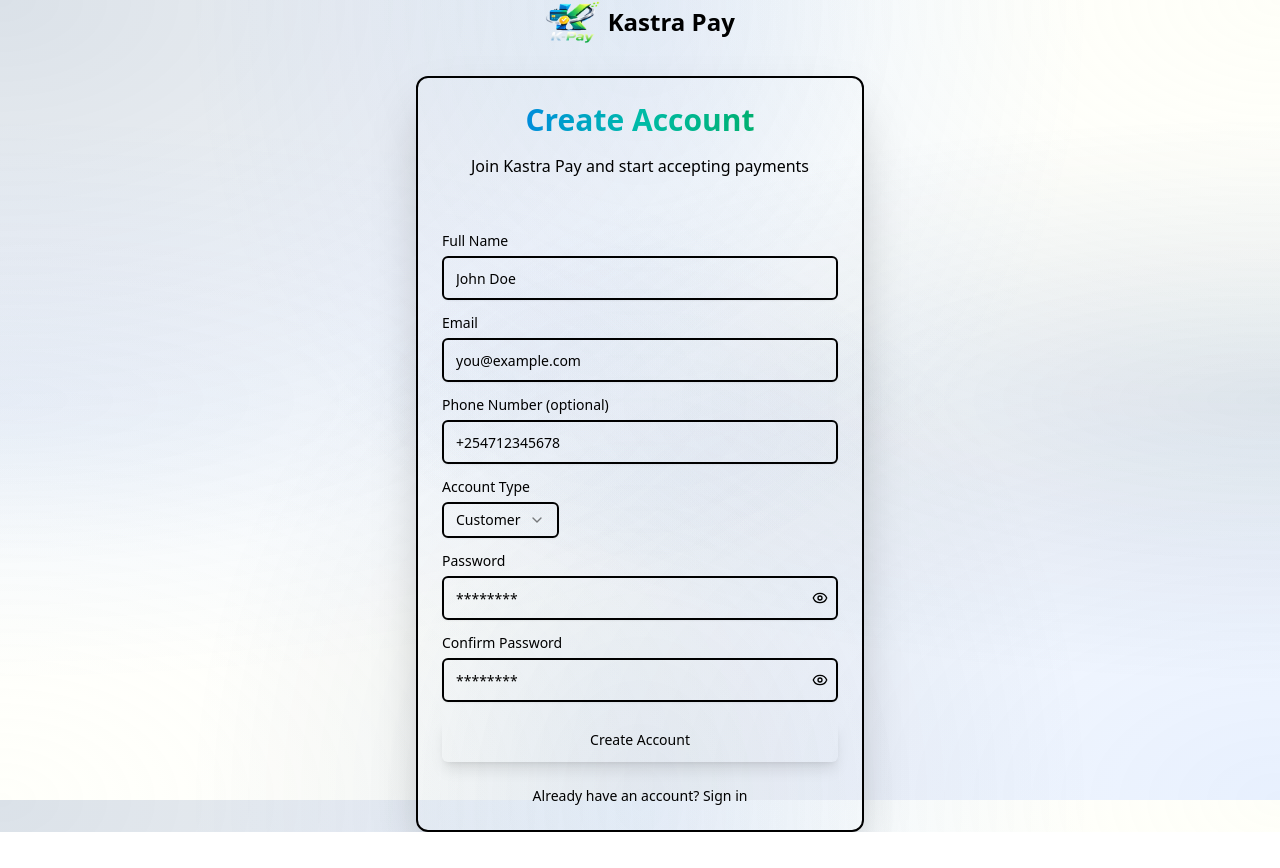
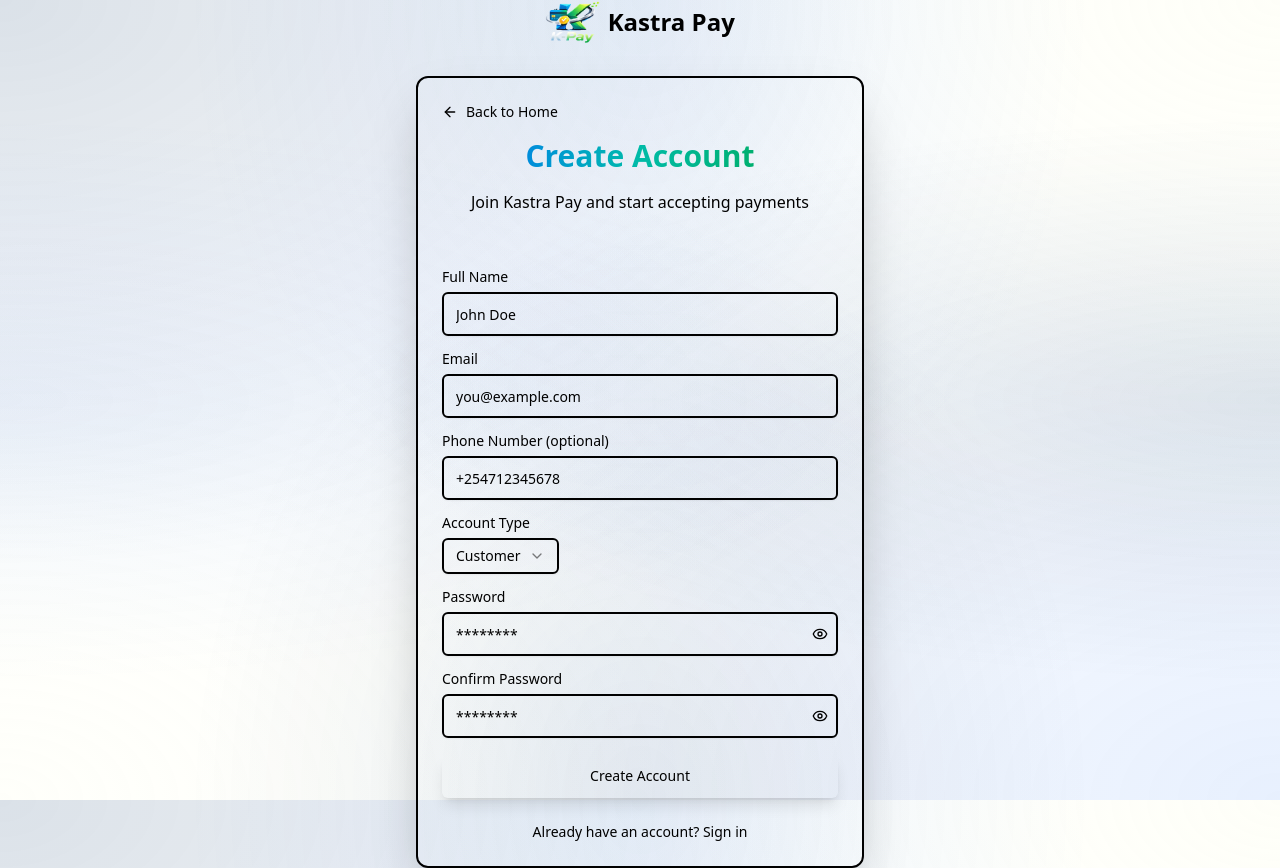
Before and after one commit to kevrith/kastra-pay, a Next.js app: page /register in a window 1280 px wide. Before the commit the page ends 832 px from the top, so only its background shows below. Built offline with nearby package versions, Linux system fonts and the light colour scheme; no server answers.

Commit message:
toogle to home even in singup/login

```diff
--- a/src/app/(auth)/login/page.tsx
+++ b/src/app/(auth)/login/page.tsx
@@ -1,11 +1,16 @@
 import Link from "next/link";
 import { Card, CardContent, CardDescription, CardHeader, CardTitle } from "@/components/ui/card";
 import { LoginForm } from "@/components/auth/login-form";
+import { ArrowLeft } from "lucide-react";
 
 export default function LoginPage() {
   return (
     <Card className="border-2 shadow-2xl">
       <CardHeader className="text-center space-y-2 pb-8">
+        <Link href="/" className="inline-flex items-center gap-2 text-sm text-muted-foreground hover:text-primary transition-colors mb-2">
+          <ArrowLeft className="h-4 w-4" />
+          Back to Home
+        </Link>
         <CardTitle className="text-3xl font-bold bg-gradient-to-r from-blue-600 via-teal-500 to-green-600 bg-clip-text text-transparent">Welcome Back</CardTitle>
         <CardDescription className="text-base">Sign in to your Kastra Pay account</CardDescription>
       </CardHeader>
--- a/src/app/(auth)/register/page.tsx
+++ b/src/app/(auth)/register/page.tsx
@@ -2,11 +2,16 @@
 import { Suspense } from "react";
 import { Card, CardContent, CardDescription, CardHeader, CardTitle } from "@/components/ui/card";
 import { RegisterForm } from "@/components/auth/register-form";
+import { ArrowLeft } from "lucide-react";
 
 export default function RegisterPage() {
   return (
     <Card className="border-2 shadow-2xl">
       <CardHeader className="text-center space-y-2 pb-8">
+        <Link href="/" className="inline-flex items-center gap-2 text-sm text-muted-foreground hover:text-primary transition-colors mb-2">
+          <ArrowLeft className="h-4 w-4" />
+          Back to Home
+        </Link>
         <CardTitle className="text-3xl font-bold bg-gradient-to-r from-blue-600 via-teal-500 to-green-600 bg-clip-text text-transparent">Create Account</CardTitle>
         <CardDescription className="text-base">
           Join Kastra Pay and start accepting payments
```
